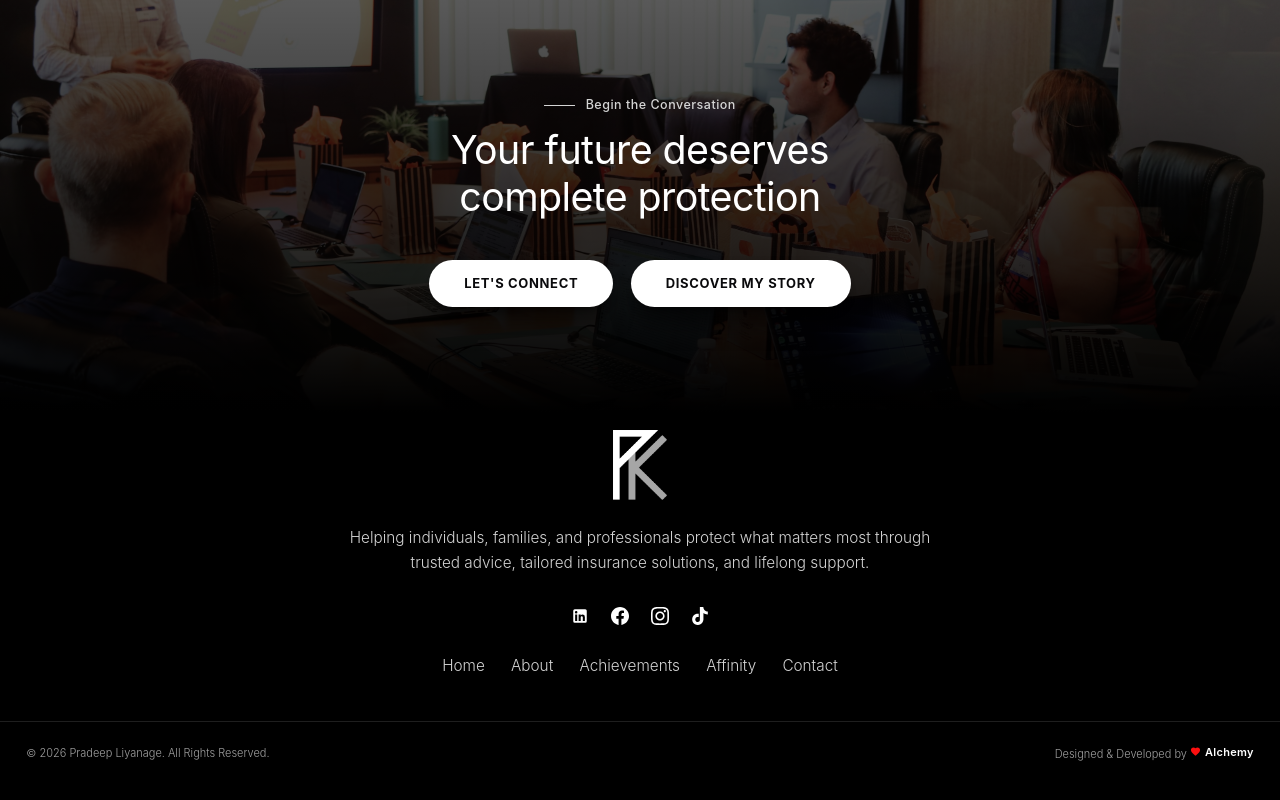
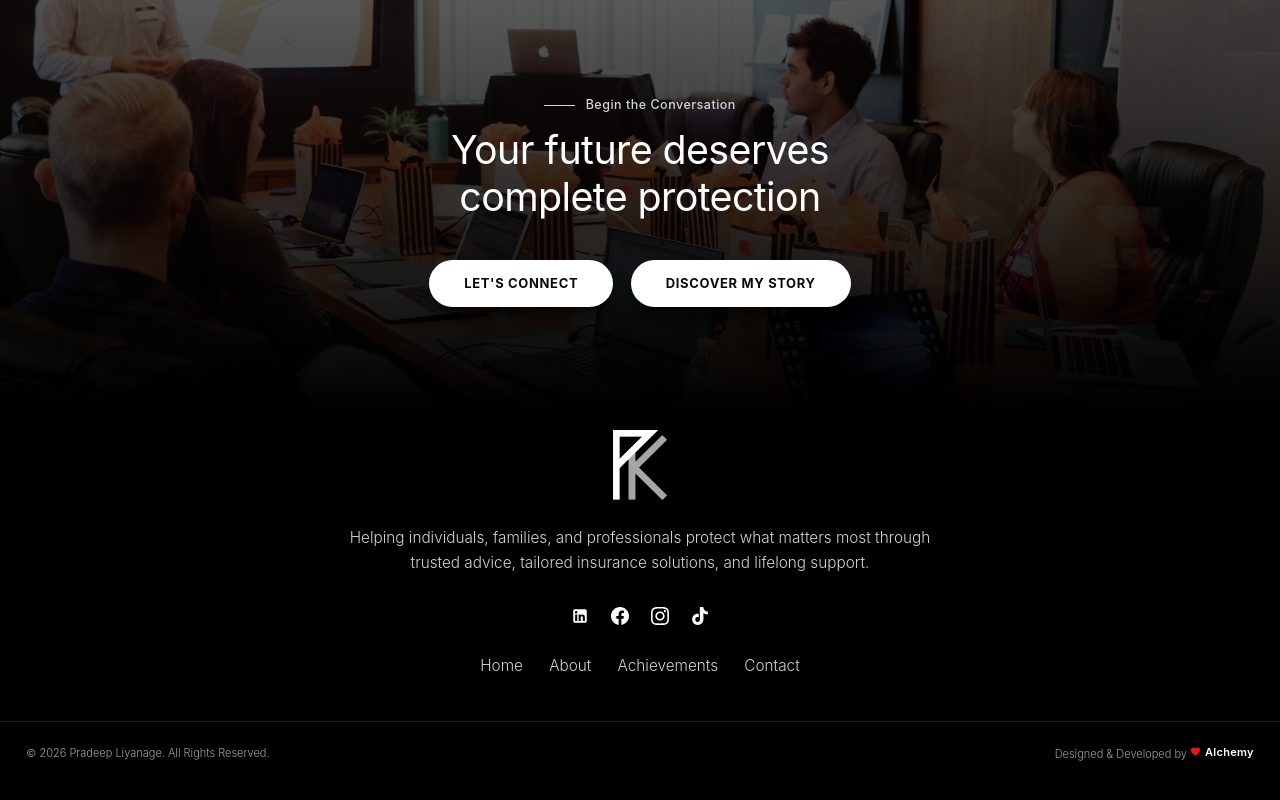
Before and after one commit to ChemyDigi/pk-web, a Next.js app: page / in a window 1280 px wide. Shown: the part 5899-6699 px from the top of the page. Built offline with nearby package versions, Linux system fonts and the light colour scheme; a web font is replaced by a local one.

Commit message:
remove affinity tab from footer

```diff
--- a/components/layout/Footer.tsx
+++ b/components/layout/Footer.tsx
@@ -136,9 +136,6 @@ export default function Footer() {
             <Link href="/achievements" className="hover:text-white transition-colors duration-200">
               Achievements
             </Link>
-            <Link href="/services" className="hover:text-white transition-colors duration-200">
-              Affinity
-            </Link>
             <Link href="/contact" className="hover:text-white transition-colors duration-200">
               Contact
             </Link>
```
